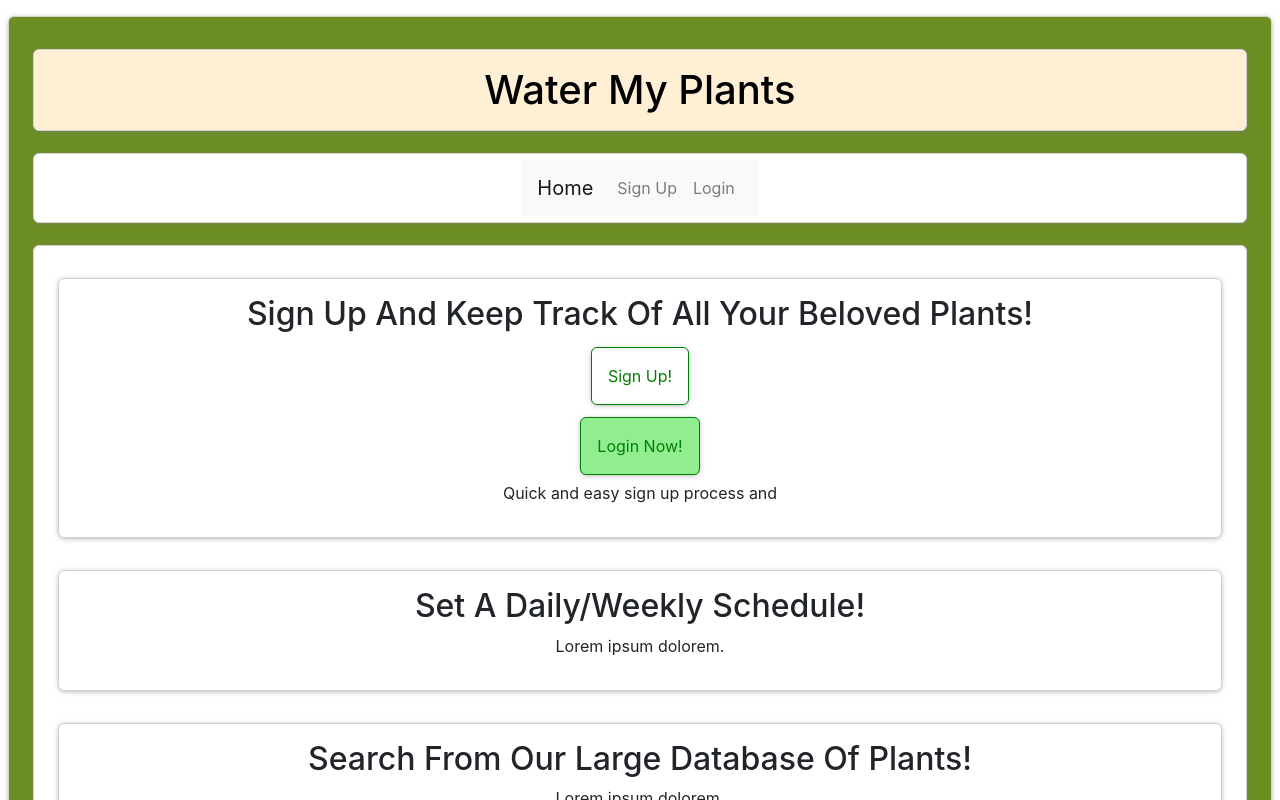
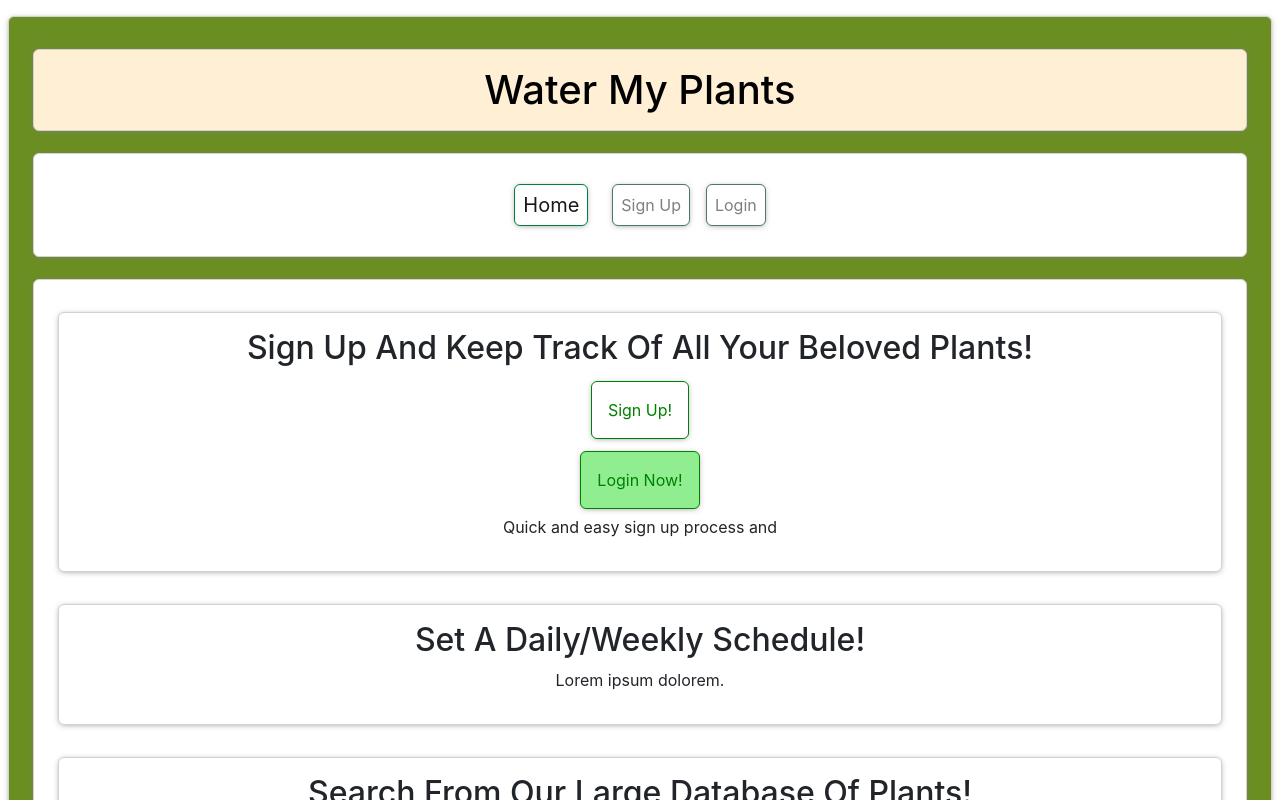
Before and after one commit to ttwebpt92-watermyplants/water-my-plants, a React (Create React App) app in the folder water-my-plants/: page /Homepage in a window 1280 px wide. Shown: the top 800 px of the page. Built offline with nearby package versions, Linux system fonts and the light colour scheme.

Commit message:
Removed app.js navbar background theme and added css customization for button styling to app.css

```diff
--- a/water-my-plants/src/App.css
+++ b/water-my-plants/src/App.css
@@ -27,6 +27,7 @@
 .App-link {
   color: #61dafb;
 }
+
 button {
   padding: 1% 6.5% 1% 6.5%;
   background-color:#355e3b;
@@ -71,3 +72,24 @@ button {
     transform: rotate(360deg);
   }
 }
+
+.home-nav-btn {
+  display: flex;
+  flex-direction: row;
+  border: 1px solid rgb(0, 128, 64);
+  border-radius: 6px;
+  box-shadow: 0px 1px 6px -2px rgb(128, 127, 127);
+  margin: 16px 8px;
+  padding: 8px;
+  background-color: white;
+}
+.nav-btn {
+  display: flex;
+  flex-direction: row;
+  border: 1px solid rgb(75, 121, 98);
+  border-radius: 6px;
+  box-shadow: 0px 1px 6px -2px rgb(128, 127, 127);
+  margin: 16px 8px;
+  padding: 8px;
+  background-color: white;
+}
--- a/water-my-plants/src/App.js
+++ b/water-my-plants/src/App.js
@@ -23,14 +23,15 @@ function App() {
 
         {/* Bootstrap styling -- Navbar light */}
           <NavBarDiv>
-            <Navbar bg="light" variant="light">
-              <Navbar.Brand href="/Homepage" defaultActiveKey="/Homepage">Home</Navbar.Brand>
+            <Navbar>
+              <Navbar.Brand className="home-nav-btn" href="/Homepage" defaultActiveKey="/Homepage">Home</Navbar.Brand>
               <Nav  className="mr-auto">
-                <Nav.Link href="SignupForm">Sign Up</Nav.Link>
-                <Nav.Link href="Login">Login</Nav.Link>
+                <Nav.Link className="nav-btn" href="SignupForm">Sign Up</Nav.Link>
+                <Nav.Link className="nav-btn" href="Login">Login</Nav.Link>
               </Nav>
             </Navbar>
           </NavBarDiv>
+
           {/* Nav with pills -- bootstrap */}
 
           {/* <Container>
```
